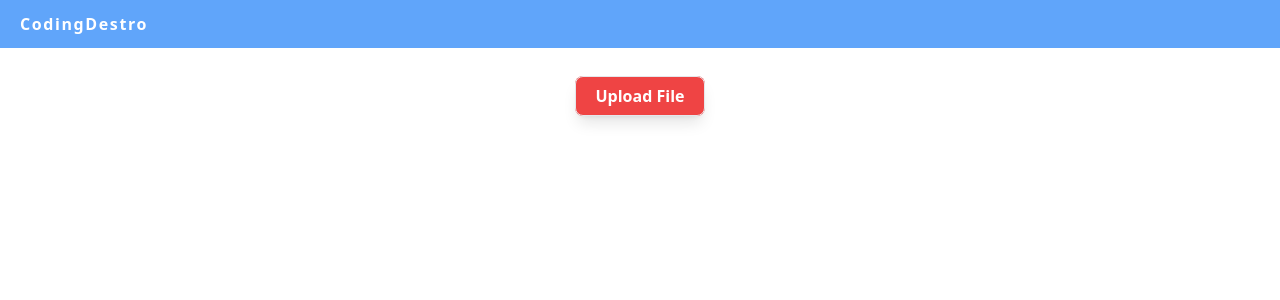
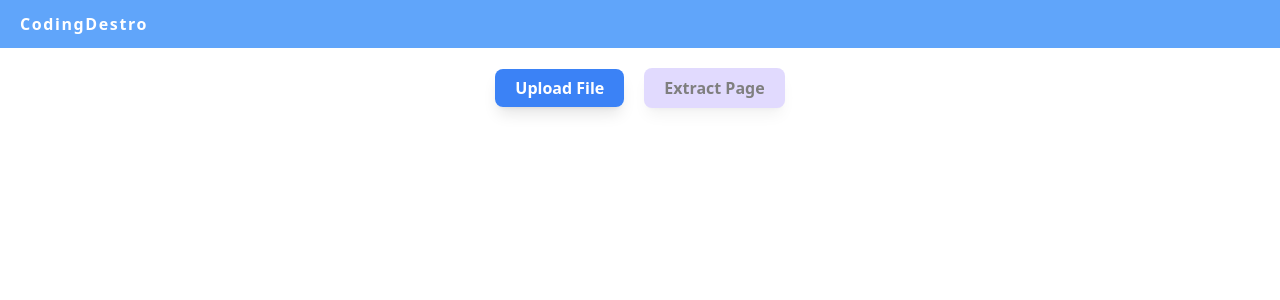
Before and after one commit to codingdestro/pdf-editor, a React (Vite) app: page /pages/extract in a window 1280 px wide. Shown: the top 300 px of the page. Built offline with nearby package versions, Linux system fonts and the light colour scheme.

Commit message:
add - extract and delete page design, resize pdf page design

```diff
--- a/src/components/Button.tsx
+++ b/src/components/Button.tsx
@@ -1,21 +1,18 @@
-import { Link } from "react-router-dom";
-
 interface Props {
-  path: string;
   children: string;
+  onClickHandler?: () => void;
+  disable: boolean;
 }
-
-const Button = ({ path, children }: Props) => {
+const Button = ({ children, onClickHandler, disable }: Props) => {
   return (
     <div>
-      <div
-        className="px-5 m-2 min-w-44 text-center py-3 bg-blue-400 text-white rounded-lg
-        hover:bg-blue-500 transition-colors cursor-pointer shadow-md
-
-        "
+      <button
+        onClick={!disable ? onClickHandler : () => { }}
+        className={`py-2 px-5 bg-violet-300 rounded-lg shadow-lg font-semibold ${disable && "opacity-50"}
+        `}
       >
-        <Link to={path}>{children}</Link>
-      </div>
+        {children}
+      </button>
     </div>
   );
 };
--- a/src/components/Hero.tsx
+++ b/src/components/Hero.tsx
@@ -1,4 +1,4 @@
-import Button from "../components/Button";
+import LinkButton from "../components/LinkButton";
 
 const Hero = () => {
   return (
@@ -25,10 +25,10 @@ left-[23rem] rotate-12 translate-x-[22rem]
           </p>
         </div>
         <div className="flex flex-wrap max-w-[400px] justify-center ">
-          <Button path="/pages/extract">Extract Pages</Button>
-          <Button path="/pages/delete">Delete Pages</Button>
-          <Button path="/pdf/merge">Merge PDFs</Button>
-          <Button path="/pdf/resize">Resize PDF</Button>
+          <LinkButton path="/pages/extract">Extract Pages</LinkButton>
+          <LinkButton path="/pages/delete">Delete Pages</LinkButton>
+          <LinkButton path="/pdf/merge">Merge PDFs</LinkButton>
+          <LinkButton path="/pdf/resize">Resize PDF</LinkButton>
         </div>
       </div>
     </div>
--- /dev/null
+++ b/src/components/LinkButton.tsx
@@ -0,0 +1,23 @@
+import { Link } from "react-router-dom";
+
+interface Props {
+  path: string;
+  children: string;
+}
+
+const LinkButton = ({ path, children }: Props) => {
+  return (
+    <div>
+      <div
+        className="px-5 m-2 min-w-44 text-center py-3 bg-blue-400 text-white rounded-lg
+        hover:bg-blue-500 transition-colors cursor-pointer shadow-md
+
+        "
+      >
+        <Link to={path}>{children}</Link>
+      </div>
+    </div>
+  );
+};
+
+export default LinkButton;
--- a/src/PdfViewer.tsx
+++ b/src/components/PdfViewer.tsx
@@ -6,12 +6,23 @@ interface Props {
   url: string;
 }
 
-function GetPdfPage({ page }: { page: PDFPageProxy }) {
+function GetPdfPage({
+  page,
+  idx,
+  onClickHandler,
+}: {
+  page: PDFPageProxy;
+  idx: number;
+  onClickHandler: Function;
+}) {
   const canvaRef = useRef<HTMLCanvasElement>(null);
   const [loading, setLoading] = useState(false);
-  const [selected, setSelected] = useState(true);
+  const [selected, setSelected] = useState(false);
 
-  const toggleSelected = () => setSelected((prev: boolean) => !prev);
+  const toggleSelected = () => {
+    onClickHandler(idx);
+    setSelected((prev: boolean) => !prev);
+  };
 
   useEffect(() => {
     const renderer = async () => {
@@ -40,11 +51,18 @@ function GetPdfPage({ page }: { page: PDFPageProxy }) {
 
   return (
     <div
-      className={`${selected ? "border border-red-400 border-2xl rounded-lg overflow-hidden" : ""}`}
+      className={`relative flex-col flex items-center cursor-pointer`}
       onClick={toggleSelected}
     >
       {loading && <div>loading</div>}
-      <canvas ref={canvaRef}></canvas>
+      <div className="shadow-lg border p-1 bg-white rounded-lg ">
+        <canvas ref={canvaRef} />
+      </div>
+      <div
+        className={`${selected ? "bg-green-400" : "bg-slate-200"} w-14 h-14 flex items-center justify-center scale-50 self-center p-2 rounded-full`}
+      >
+        {idx}
+      </div>
     </div>
   );
 }
@@ -55,6 +73,15 @@ function PdfViewer({ url }: Props) {
 
   const [pages, setPages] = useState<PDFPageProxy[]>([]);
   const [loading, setLoading] = useState(false);
+  const [selectedPages, setSelectedPages] = useState<number[]>([]);
+
+  const selectPage = (pageNo: number) => {
+    setSelectedPages((prev: number[]) => [...prev, pageNo]);
+  };
+
+  useEffect(() => {
+    console.log(selectedPages);
+  }, [selectedPages]);
 
   useEffect(() => {
     const renderer = async () => {
@@ -80,12 +107,19 @@ function PdfViewer({ url }: Props) {
 
   return (
     <div>
-      <div className="flex gap-5 p-4 flex-wrap">
+      <div className="flex gap-5 p-4 flex-wrap justify-center">
         {loading && <div>Please wait ...</div>}
         {pages.length > 0 &&
           pages.map((page: any, idx: number) => (
-            <div key={idx}>
-              <GetPdfPage page={page} />
+            <div
+              key={idx}
+              className="flex items-center justify-center flex-col"
+            >
+              <GetPdfPage
+                page={page}
+                idx={idx + 1}
+                onClickHandler={selectPage}
+              />
             </div>
           ))}
       </div>
--- a/src/components/UploadFile.tsx
+++ b/src/components/UploadFile.tsx
@@ -5,10 +5,10 @@ interface Props {
 }
 const UploadFile = ({ onChangeHandle }: Props) => {
   return (
-    <div className="flex items-center justify-center mt-9">
+    <div className="flex items-center justify-center ">
       <div>
         <label
-          className="px-5 py-2 cursor-pointer  border rounded-lg shadow-lg bg-red-500 text-white font-semibold"
+          className="px-5 py-2 cursor-pointer rounded-lg shadow-lg bg-blue-500 text-white font-semibold select-none"
           htmlFor="pdffile"
         >
           Upload File
--- a/src/main.tsx
+++ b/src/main.tsx
@@ -6,6 +6,7 @@ import Home from "./pages/index.tsx";
 import { BrowserRouter, Route, Routes } from "react-router-dom";
 import Hero from "./components/Hero.tsx";
 import ExtractPage from "./pages/extractPage";
+import ResizePage from "./pages/resizePdf";
 
 ReactDOM.createRoot(document.getElementById("root")!).render(
   <React.StrictMode>
@@ -16,11 +17,11 @@ ReactDOM.createRoot(document.getElementById("root")!).render(
         </Route>
         <Route path="pages" Component={Home}>
           <Route path="extract" Component={ExtractPage} />
-          <Route path="delete" Component={Home} />
+          <Route path="delete" Component={ExtractPage} />
         </Route>
-        <Route path="/pdf">
+        <Route path="/pdf" Component={Home}>
+          <Route path="resize" Component={ResizePage} />
           <Route path="merge" Component={Home} />
-          <Route path="resize" Component={Home} />
         </Route>
         <Route path="*" element={<div>404 page not found</div>} />
       </Routes>
--- a/src/pages/extractPage/index.tsx
+++ b/src/pages/extractPage/index.tsx
@@ -1,22 +1,37 @@
 import React, { useState } from "react";
-import PdfViewer from "../../PdfViewer";
+import PdfViewer from "../../components/PdfViewer";
 import { createFileUrl } from "../../utils/createFileUrl";
 import UploadFile from "../../components/UploadFile";
+import Button from "../../components/Button";
+import { useLocation } from "react-router-dom";
 
 const index = () => {
   const [fileUrl, setFileUrl] = useState("");
+  const location = useLocation();
   const handleInput = (e: React.ChangeEvent<HTMLInputElement>) => {
     const link = createFileUrl(e.target.files);
     link && setFileUrl(link);
   };
   return (
     <div>
-      <div>
+      <div className="flex py-5 gap-x-5 items-center justify-center w-full">
         <UploadFile onChangeHandle={handleInput} />
+        <Button
+          disable={fileUrl == ""}
+          onClickHandler={() =>
+            location.pathname === "/pages/extract"
+              ? console.log("extract page")
+              : console.log("delete page")
+          }
+        >
+          {location.pathname === "/pages/extract"
+            ? "Extract Page"
+            : "Delete Page"}
+        </Button>
       </div>
       <div>
         {fileUrl && (
-          <div className="overflow-auto h-[800px] m-5 rounded-lg bg-red-100">
+          <div className="overflow-auto h-[800px] m-5 border rounded-lg shadow-lg ">
             <PdfViewer url={fileUrl} />
           </div>
         )}
--- /dev/null
+++ b/src/pages/resizePdf/index.tsx
@@ -0,0 +1,22 @@
+import React from "react";
+import UploadFile from "../../components/UploadFile";
+import Button from "../../components/Button";
+
+const Index = () => {
+  const uploadPDF = (e: React.ChangeEvent<HTMLInputElement>) => {
+    const file = e.target.files;
+    if (file != null && file.length > 0) {
+      console.log("we can resize the pdf file.");
+    }
+  };
+  return (
+    <div className=" w-full h-full flex items-center justify-center">
+      <div className="flex flex-col gap-y-5">
+        <UploadFile onChangeHandle={uploadPDF} />
+        <Button disable={true}>Resize PDF</Button>
+      </div>
+    </div>
+  );
+};
+
+export default Index;
```
